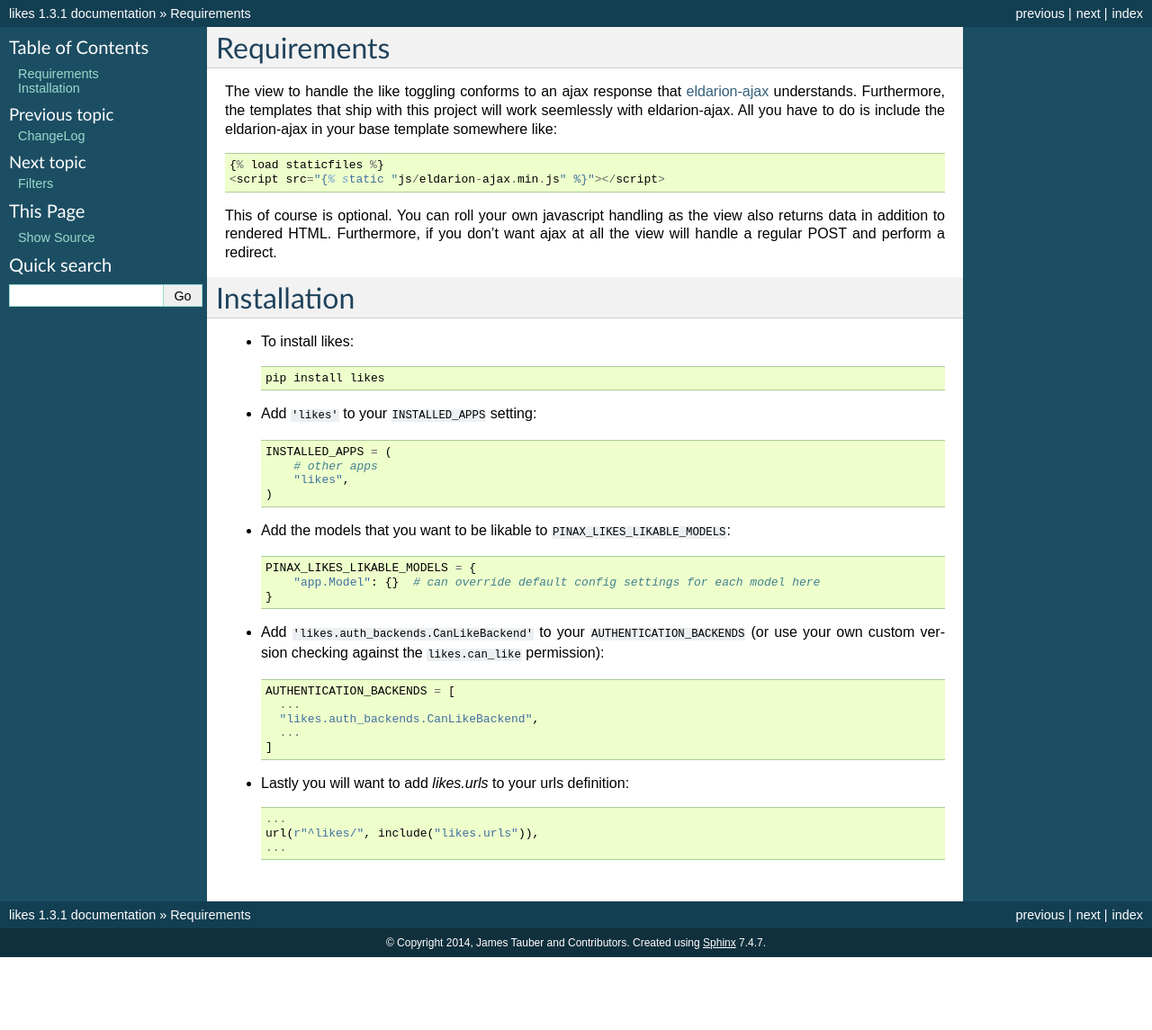
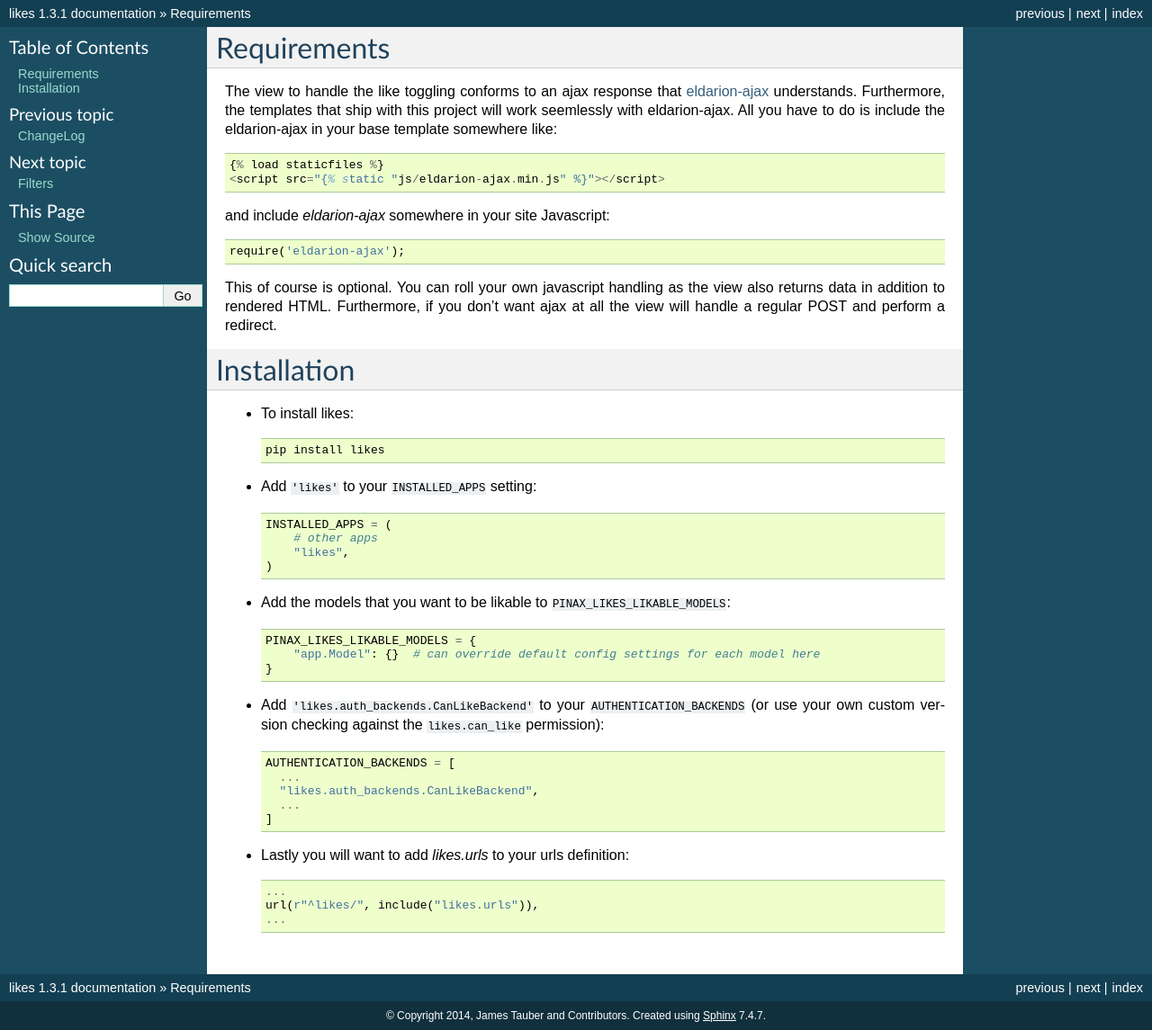
Before and after one commit to pinax/pinax-likes, a Sphinx documentation site: the page built from docs/installation.rst, in a window 1280 px wide. Shown: the whole page at 90% size. Built offline with Sphinx 7.4.7, drawn with Linux system fonts in a browser that asks for light colours; the version number is read from the project's files by our own code; before the commit the page ends 1064 px from its top, so only the background shows below that.

Commit message:
Add requirement to include "eldarion-ajax"
Only needed if using `eldarion-ajax` to communicate with the back-end.

Fixes #41

```diff
--- a/docs/installation.rst
+++ b/docs/installation.rst
@@ -10,6 +10,10 @@ do is include the eldarion-ajax in your base template somewhere like::
 
     {% load staticfiles %}
     <script src="{% static "js/eldarion-ajax.min.js" %}"></script>
+
+and include `eldarion-ajax` somewhere in your site Javascript::
+
+    require('eldarion-ajax');
 
 This of course is optional. You can roll your own javascript handling
 as the view also returns data in addition to rendered HTML. Furthermore,
```
